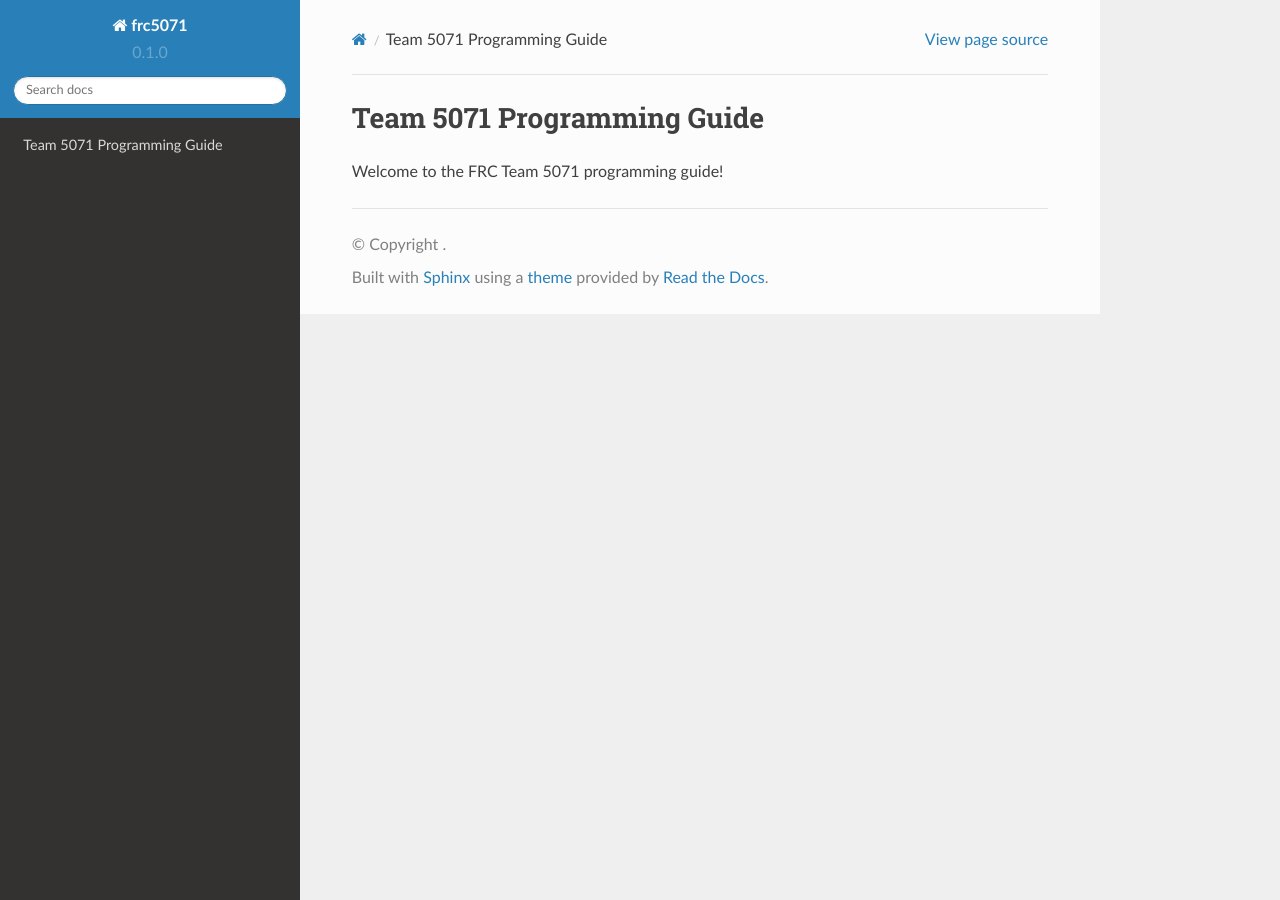
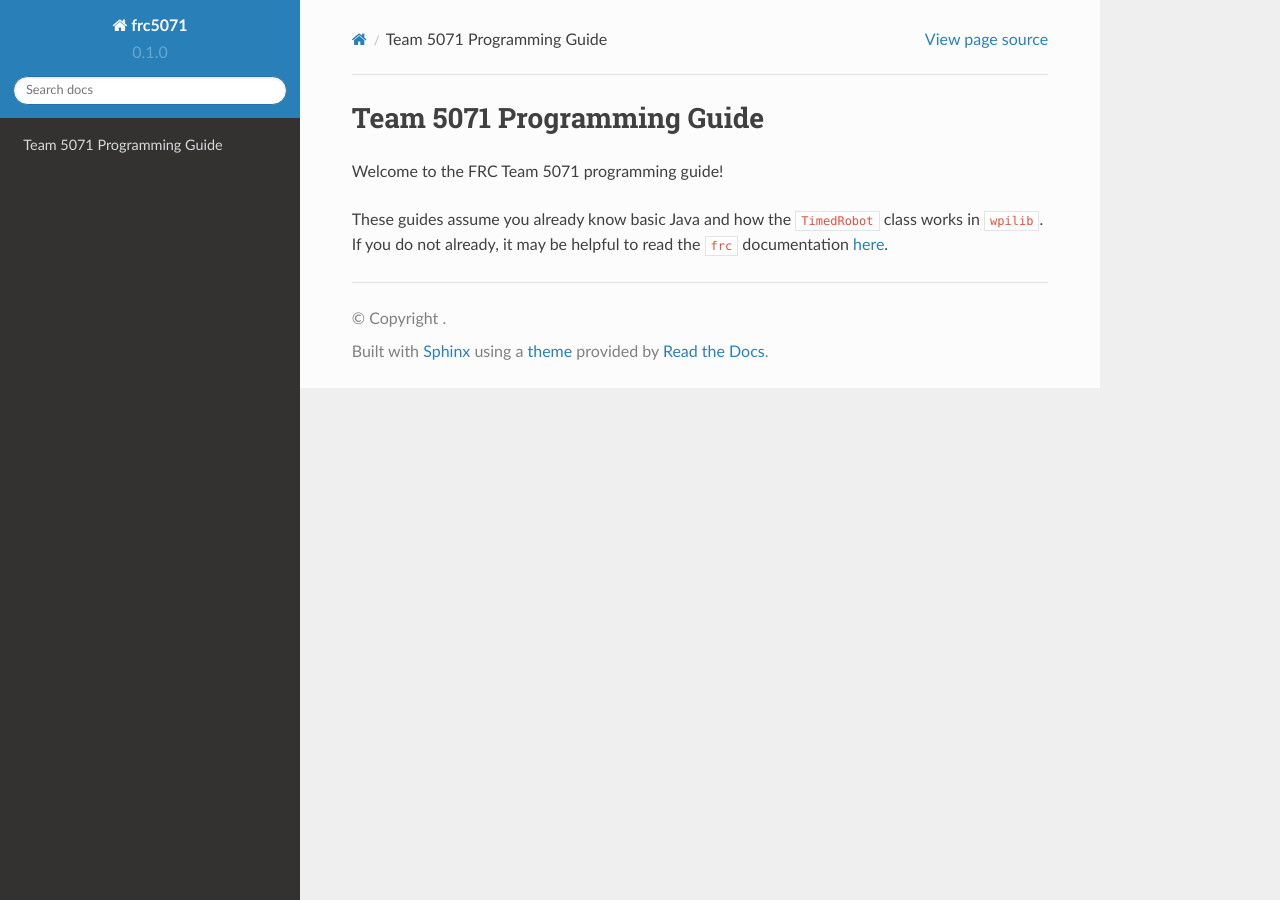
Before and after one commit to ChargerRobotics/docs, a Sphinx documentation site: the page built from docs/source/index.rst, in a window 1280 px wide. Built offline with Sphinx 7.4.7 and the Read the Docs theme 2.0.0, drawn with Linux system fonts in a browser that asks for light colours.

Commit message:
updated docs

```diff
--- a/docs/source/index.rst
+++ b/docs/source/index.rst
@@ -1,3 +1,6 @@
 Team 5071 Programming Guide
 ===================================
 Welcome to the FRC Team 5071 programming guide!
+
+These guides assume you already know basic Java and how the ``TimedRobot`` class works in ``wpilib``.
+If you do not already, it may be helpful to read the ``frc`` documentation `here <https://docs.wpilib.org>`_.
```
